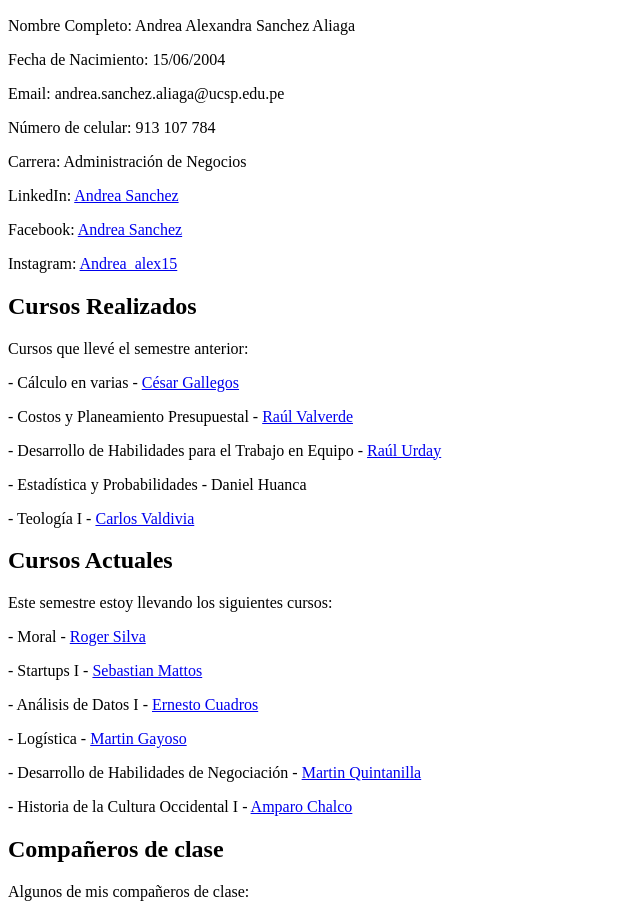
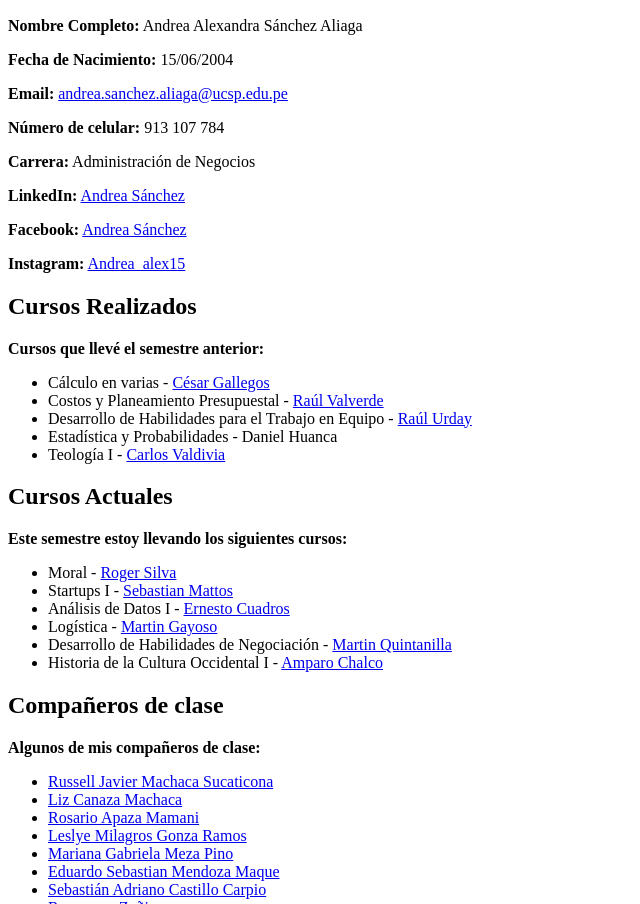
Before and after one commit to Andrea-Alexandra-Sanchez-Aliaga/Andrea-Alexandra-S-nchez-Aliaga, a plain HTML site: page index.html in a window 1280 px wide. Shown: the part 570-1474 px from the top of the page, without its empty margins (0-640 px from the left). Drawn offline with Linux system fonts and the light colour scheme.

Commit message:
Update index.html

```diff
--- a/index.html
+++ b/index.html
@@ -1,10 +1,12 @@
 <!DOCTYPE html>
-<html>
+<html lang="es">
 <head>
-    <title>Andrea Alexandra Sanchez Aliaga</title>
+    <meta charset="UTF-8">
+    <meta name="viewport" content="width=device-width, initial-scale=1.0">
+    <title>Andrea Alexandra Sánchez Aliaga</title>
 </head>
 <body>
-    <h1>Andrea Alexandra Sanchez Aliaga</h1>
+    <h1>Andrea Alexandra Sánchez Aliaga</h1>
     <img src="https://photos.app.goo.gl/24HMMCcsHbk3PiZcA" alt="Foto de Perfil">
     <p>Estudiante de la Universidad Católica San Pablo</p>
     <p>Tengo 20 años</p>
@@ -12,34 +14,38 @@
     <p>Me gusta mucho la música, cantar, bailar, aprender cosas nuevas</p>
 
     <h2>Datos Generales</h2>
-    <p>Nombre Completo: Andrea Alexandra Sanchez Aliaga</p>
-    <p>Fecha de Nacimiento: 15/06/2004</p>
-    <p>Email: andrea.sanchez.aliaga@ucsp.edu.pe</p>
-    <p>Número de celular: 913 107 784</p>
-    <p>Carrera: Administración de Negocios</p>
-    <p>LinkedIn: <a href="https://www.linkedin.com/in/andrea-sánchez-645604326">Andrea Sanchez</a></p>
-    <p>Facebook: <a href="https://www.facebook.com/profile.php?id=100047506933733&mibextid=ZbWKwL">Andrea Sanchez</a></p>
-    <p>Instagram: <a href="https://www.instagram.com/andrea_alex15?igsh=MWlqc3h5YTNka3EwYw==">Andrea_alex15</a></p>
+    <p><strong>Nombre Completo:</strong> Andrea Alexandra Sánchez Aliaga</p>
+    <p><strong>Fecha de Nacimiento:</strong> 15/06/2004</p>
+    <p><strong>Email:</strong> <a href="mailto:andrea.sanchez.aliaga@ucsp.edu.pe">andrea.sanchez.aliaga@ucsp.edu.pe</a></p>
+    <p><strong>Número de celular:</strong> 913 107 784</p>
+    <p><strong>Carrera:</strong> Administración de Negocios</p>
+    <p><strong>LinkedIn:</strong> <a href="https://www.linkedin.com/in/andrea-sánchez-645604326">Andrea Sánchez</a></p>
+    <p><strong>Facebook:</strong> <a href="https://www.facebook.com/profile.php?id=100047506933733&mibextid=ZbWKwL">Andrea Sánchez</a></p>
+    <p><strong>Instagram:</strong> <a href="https://www.instagram.com/andrea_alex15?igsh=MWlqc3h5YTNka3EwYw==">Andrea_alex15</a></p>
 
     <h2>Cursos Realizados</h2>
-    <p>Cursos que llevé el semestre anterior:</p>
-    <p>- Cálculo en varias - <a href="https://www.linkedin.com/in/c%C3%A9sar-gallegos-esquivias-5749b2141?lipi=urn%3Ali%3Apage%3Ad_flagship3_profile_view_base_contact_details%3BKkAjO49ESZ2E0R6lh6DeKg%3D%3D">César Gallegos</a></p>
-    <p>- Costos y Planeamiento Presupuestal - <a href="https://www.linkedin.com/in/raul-valverde-quiroz-5bb589196?lipi=urn%3Ali%3Apage%3Ad_flagship3_profile_view_base_contact_details%3BD6gu7%2FCpS1aDhPaa3ODQkA%3D%3D">Raúl Valverde</a></p>
-    <p>- Desarrollo de Habilidades para el Trabajo en Equipo - <a href="https://www.linkedin.com/in/ra%C3%BAl-urday-dioses-0a6b8967?lipi=urn%3Ali%3Apage%3Ad_flagship3_profile_view_base_contact_details%3B1ZGJtVCbScGJx8i4MC5UmQ%3D%3D">Raúl Urday</a></p>
-    <p>- Estadística y Probabilidades - Daniel Huanca</p>
-    <p>- Teología I - <a href="https://www.linkedin.com/in/carlos-antonio-valdivia-laura-24838832?lipi=urn%3Ali%3Apage%3Ad_flagship3_profile_view_base_contact_details%3B%2BOKA0fXsRn2JhCVyP8zEtg%3D%3D">Carlos Valdivia</a></p>
+    <p><strong>Cursos que llevé el semestre anterior:</strong></p>
+    <ul>
+        <li>Cálculo en varias - <a href="https://www.linkedin.com/in/c%C3%A9sar-gallegos-esquivias-5749b2141">César Gallegos</a></li>
+        <li>Costos y Planeamiento Presupuestal - <a href="https://www.linkedin.com/in/raul-valverde-quiroz-5bb589196">Raúl Valverde</a></li>
+        <li>Desarrollo de Habilidades para el Trabajo en Equipo - <a href="https://www.linkedin.com/in/ra%C3%BAl-urday-dioses-0a6b8967">Raúl Urday</a></li>
+        <li>Estadística y Probabilidades - Daniel Huanca</li>
+        <li>Teología I - <a href="https://www.linkedin.com/in/carlos-antonio-valdivia-laura-24838832">Carlos Valdivia</a></li>
+    </ul>
 
     <h2>Cursos Actuales</h2>
-    <p>Este semestre estoy llevando los siguientes cursos:</p>
-    <p>- Moral - <a href="https://www.linkedin.com/in/roger-miller-silva-47374b35?lipi=urn%3Ali%3Apage%3Ad_flagship3_profile_view_base_contact_details%3BZfJAf36ZQIye9dznynHchQ%3D%3D">Roger Silva</a></p>
-    <p>- Startups I - <a href="https://www.linkedin.com/in/s-mattos-palao?lipi=urn%3Ali%3Apage%3Ad_flagship3_profile_view_base_contact_details%3BTmnuqn%2FKRPOKx0sdxlabHw%3D%3D">Sebastian Mattos</a></p>
-    <p>- Análisis de Datos I - <a href="https://www.linkedin.com/in/ecuadrosv?lipi=urn%3Ali%3Apage%3Ad_flagship3_profile_view_base_contact_details%3Bg0NLFKcbSimSZEgtBSphFQ%3D%3D">Ernesto Cuadros</a></p>
-    <p>- Logística - <a href="https://www.linkedin.com/in/martin-gayoso-ortiz-mseng-aa6a5630?lipi=urn%3Ali%3Apage%3Ad_flagship3_profile_view_base_contact_details%3BAMrzBWT4Q5yD0tq5mC6qpA%3D%3D">Martin Gayoso</a></p>
-    <p>- Desarrollo de Habilidades de Negociación - <a href="https://www.linkedin.com/in/mart%C3%ADn-quintanilla-18a030127?lipi=urn%3Ali%3Apage%3Ad_flagship3_profile_view_base_contact_details%3B53kf6WwMRKG%2F9jF8wiE0cg%3D%3D">Martin Quintanilla</a></p>
-    <p>- Historia de la Cultura Occidental I - <a href="https://www.linkedin.com/in/amparo-isela-chalco-ch%C3%A1vez-8185512aa?lipi=urn%3Ali%3Apage%3Ad_flagship3_profile_view_base_contact_details%3B1Ttm4fRZTQekTJtUiA5EMA%3D%3D">Amparo Chalco</a></p>
+    <p><strong>Este semestre estoy llevando los siguientes cursos:</strong></p>
+    <ul>
+        <li>Moral - <a href="https://www.linkedin.com/in/roger-miller-silva-47374b35">Roger Silva</a></li>
+        <li>Startups I - <a href="https://www.linkedin.com/in/s-mattos-palao">Sebastian Mattos</a></li>
+        <li>Análisis de Datos I - <a href="https://www.linkedin.com/in/ecuadrosv">Ernesto Cuadros</a></li>
+        <li>Logística - <a href="https://www.linkedin.com/in/martin-gayoso-ortiz-mseng-aa6a5630">Martin Gayoso</a></li>
+        <li>Desarrollo de Habilidades de Negociación - <a href="https://www.linkedin.com/in/mart%C3%ADn-quintanilla-18a030127">Martin Quintanilla</a></li>
+        <li>Historia de la Cultura Occidental I - <a href="https://www.linkedin.com/in/amparo-isela-chalco-ch%C3%A1vez-8185512aa">Amparo Chalco</a></li>
+    </ul>
 
     <h2>Compañeros de clase</h2>
-    <p>Algunos de mis compañeros de clase:</p>
+    <p><strong>Algunos de mis compañeros de clase:</strong></p>
     <ul>
         <li><a href="https://russellmachaca.github.io/Russell-Javier-Machaca-Sucaticona/">Russell Javier Machaca Sucaticona</a></li>
         <li><a href="https://liz-canaza.github.io/LizCanazaMachaca.github.io/">Liz Canaza Machaca</a></li>
@@ -63,8 +69,10 @@
         <li><a href="https://salvaramen.github.io/">Salvador Jesús Ramos Mendoza </a></li>
         <li><a href="https://carlosarturovalerosacaky.github.io/">Carlos Arturo Valero Sacaky</a></li>
         <li><a href="https://ayleneyn.github.io/AYLEN-ELENA-YUCRA-NINA/">Aylen Yucra Nina</a></li>
+    </ul>
 
-    </ul>
+    <footer>
+        <p>© 2024 Andrea Alexandra Sánchez Aliaga. Todos los derechos reservados.</p>
+    </footer>
 </body>
-	<p>© 2024 Andrea Alexandra Sánchez Aliaga. Todos los derechos reservados.</p>
-</body></html>
+</html>
```
Lines whose indentation alone changed are shown as unchanged.
